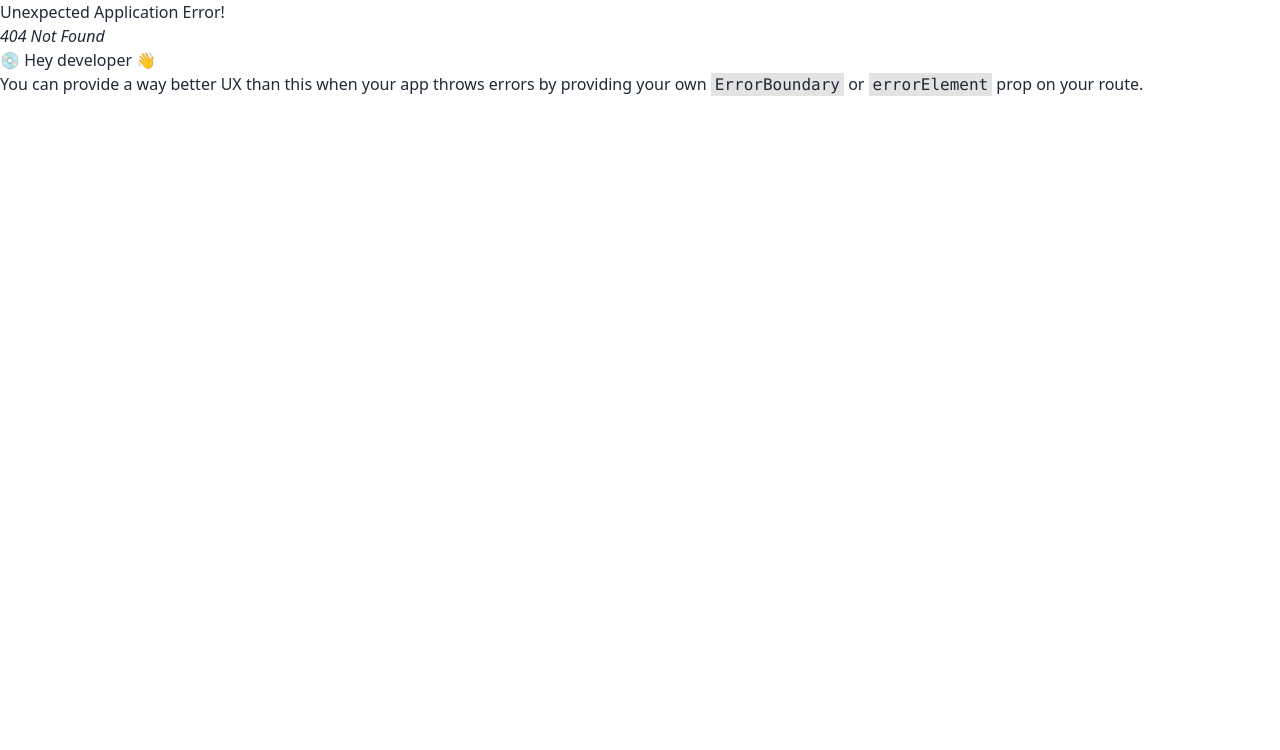
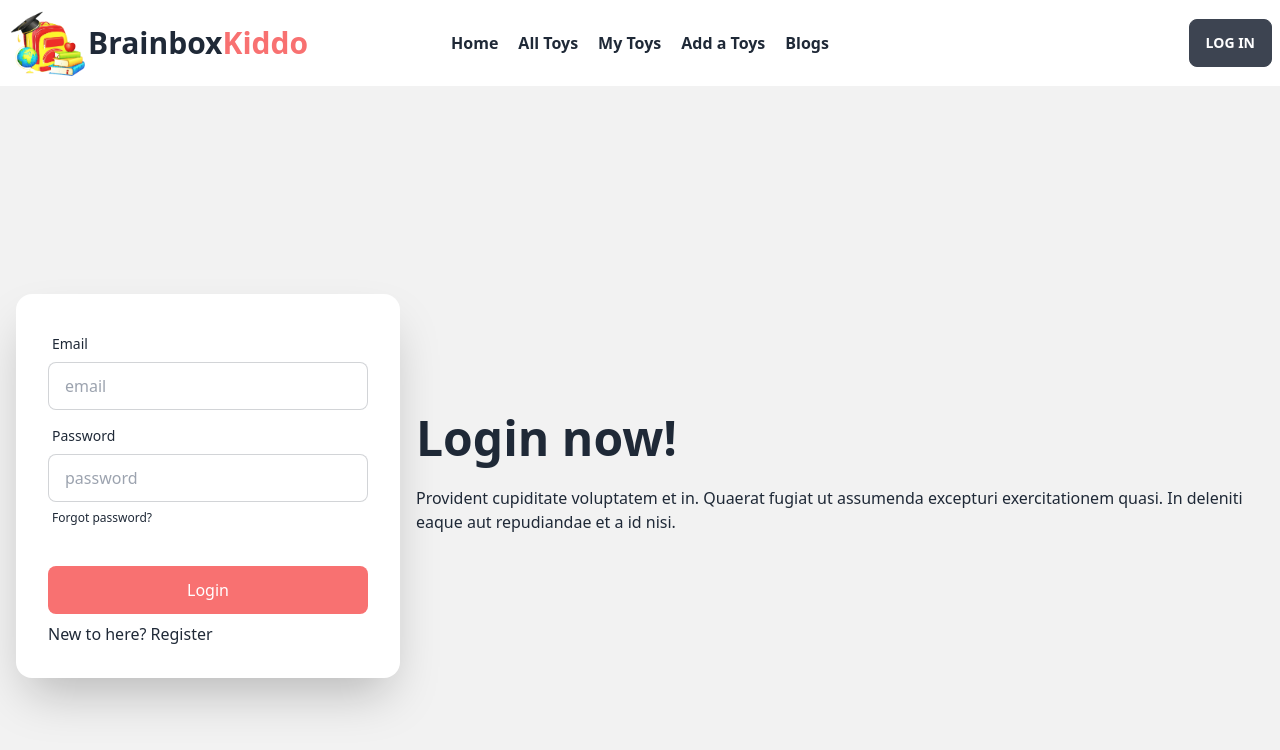
Before and after one commit to RayhanUddinFarhad/BrainBox-Kiddo-Client, a React (Vite) app: page /logIn in a window 1280 px wide. Before the commit this address had no page. Shown: the top 750 px of the page. Built offline with nearby package versions, Linux system fonts and the light colour scheme.

Commit message:
LogIn page added

```diff
--- a/package.json
+++ b/package.json
@@ -11,6 +11,7 @@
   },
   "dependencies": {
     "daisyui": "^2.51.6",
+    "firebase": "^9.22.0",
     "localforage": "^1.10.0",
     "match-sorter": "^6.3.1",
     "react": "^18.2.0",
--- /dev/null
+++ b/src/components/firebase/firebase.config.js
@@ -0,0 +1,17 @@
+// Import the functions you need from the SDKs you need
+import { initializeApp } from "firebase/app";
+// TODO: Add SDKs for Firebase products that you want to use
+// https://firebase.google.com/docs/web/setup#available-libraries
+
+// Your web app's Firebase configuration
+const firebaseConfig = {
+  apiKey: "AIzaSyBJaVGanvcWlM0NWT3WgfkIc12iRG4HT30",
+  authDomain: "brainboxkiddo.firebaseapp.com",
+  projectId: "brainboxkiddo",
+  storageBucket: "brainboxkiddo.appspot.com",
+  messagingSenderId: "1057261103464",
+  appId: "1:1057261103464:web:b87820ebd3eade11ae8edd"
+};
+
+// Initialize Firebase
+export const app = initializeApp(firebaseConfig);
--- a/src/components/pages/Home/Gallery.jsx
+++ b/src/components/pages/Home/Gallery.jsx
@@ -9,7 +9,7 @@ const Gallery = () => {
 
             <div className='border-b-4 border-red-400 mx-96'>
 
-            <h1 className='text-center text-3xl font-bold border-b-2 my-2'>Kiddo Gallery</h1>
+            <h1 className='text-center text-3xl font-bold my-2'>Kiddo Gallery</h1>
 
             </div>
 
--- a/src/components/pages/Home/Shop.jsx
+++ b/src/components/pages/Home/Shop.jsx
@@ -29,8 +29,15 @@ const Shop = () => {
 
 
     return (
+        <>
+         <div className='border-b-4 border-red-400 mx-96'>
+
+<h1 className='text-center text-3xl font-bold my-5'> Kiddo Shops</h1>
+
+</div>
+
         <div className='flex justify-around'>
-  <Tabs className= 'space-y-10'>
+  <Tabs className= 'space-y-10 my-5'>
     <TabList className= 'flex justify-center space-x-10 tabs tabs-boxed'>
       <Tab  onClick={() => handleTabClick('science')} className= "button-primary">Science Toys</Tab>
       <Tab onClick={() => handleTabClick ('math')} className= "button-primary"> Math Toys</Tab>
@@ -54,6 +61,7 @@ category.map (category => <ShopItems key={category._id} data={category}></ShopIt
 category.map (category => <ShopItems key={category._id} data={category}></ShopItems>)
 }    </TabPanel>
   </Tabs>        </div>
+        </>
     );
 };
 
--- /dev/null
+++ b/src/components/pages/LogIn/LogIn.jsx
@@ -0,0 +1,42 @@
+import React from 'react';
+import { Link } from 'react-router-dom';
+
+const LogIn = () => {
+    return (
+        <div>
+            <div className="hero min-h-screen bg-base-200">
+                <div className="hero-content flex-col lg:flex-row-reverse">
+                    <div className="text-center lg:text-left">
+                        <h1 className="text-5xl font-bold">Login now!</h1>
+                        <p className="py-6">Provident cupiditate voluptatem et in. Quaerat fugiat ut assumenda excepturi exercitationem quasi. In deleniti eaque aut repudiandae et a id nisi.</p>
+                    </div>
+                    <div className="card flex-shrink-0 w-full max-w-sm shadow-2xl bg-base-100">
+                        <div className="card-body">
+                            <div className="form-control">
+                                <label className="label">
+                                    <span className="label-text">Email</span>
+                                </label>
+                                <input type="text" placeholder="email" className="input input-bordered" />
+                            </div>
+                            <div className="form-control">
+                                <label className="label">
+                                    <span className="label-text">Password</span>
+                                </label>
+                                <input type="text" placeholder="password" className="input input-bordered" />
+                                <label className="label">
+                                    <a href="#" className="label-text-alt link link-hover">Forgot password?</a>
+                                </label>
+                            </div>
+                            <div className="form-control mt-6">
+                                <button className="button-primary">Login</button>
+                            </div>
+                            <p>New to here? <Link to = "/register">Register</Link></p>
+                        </div>
+                    </div>
+                </div>
+            </div>
+        </div>
+    );
+};
+
+export default LogIn;
--- /dev/null
+++ b/src/components/provider/AuthProvider.jsx
@@ -0,0 +1,11 @@
+import React from 'react';
+
+const AuthProvider = () => {
+    return (
+        <div>
+
+        </div>
+    );
+};
+
+export default AuthProvider;
--- a/src/components/shared/Navbar.jsx
+++ b/src/components/shared/Navbar.jsx
@@ -45,7 +45,7 @@ const Navbar = () => {
     </ul>
   </div>
   <div className="navbar-end">
-    <a className="btn">Get started</a>
+    <Link to = "/logIn" className="btn">Log In</Link>
   </div>
 </div>
 
```
Also changed, not shown: src/main.jsx (+7 -0 lines), 1 other file (tests, documents, lock files or other folders).
